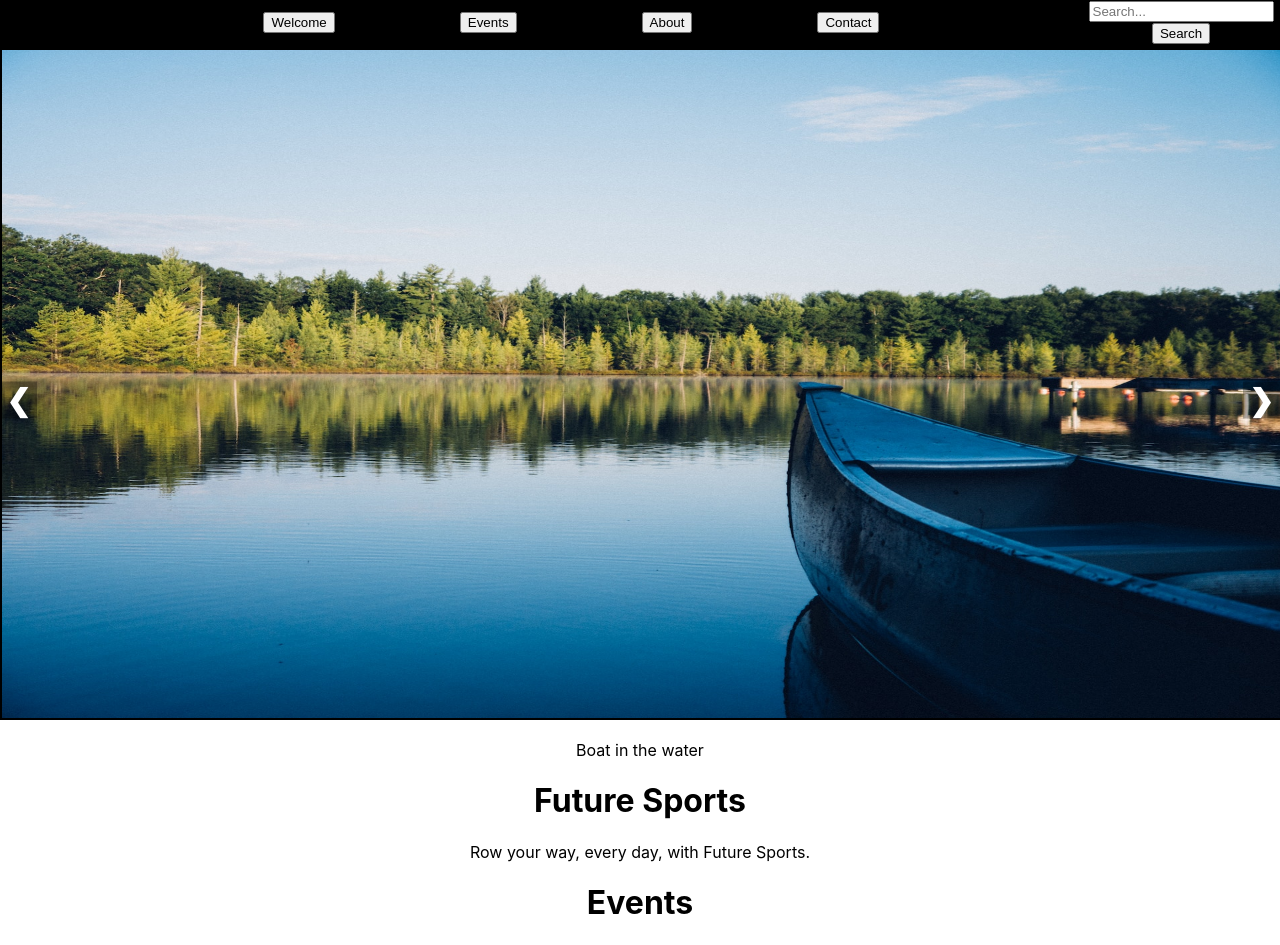
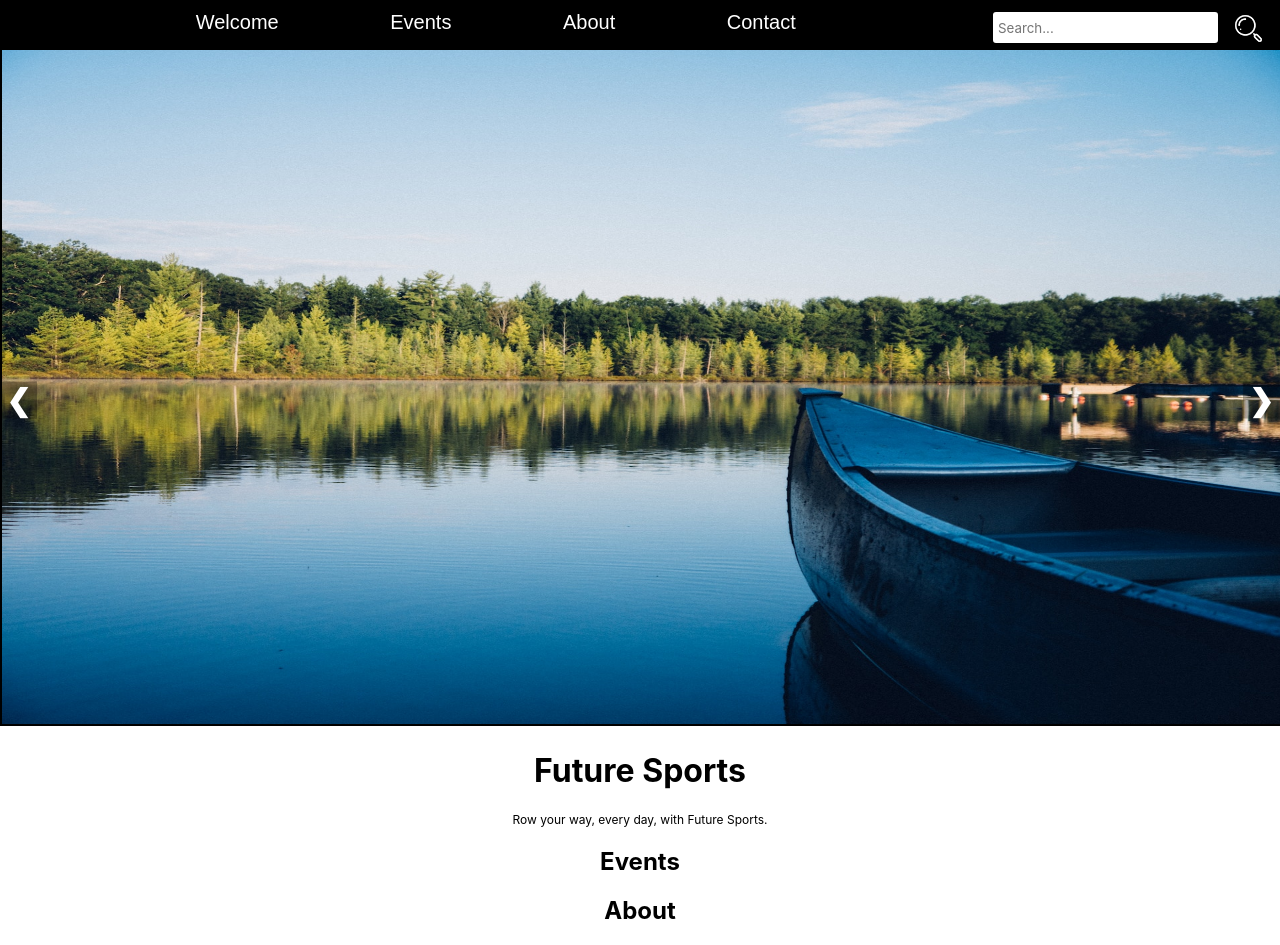
Before and after one commit to SeairahM/FutureSportsReact, a React (Create React App) app in the folder futuresports/: page / in a window 1280 px wide. Shown: the top 945 px of the page. Built offline with nearby package versions, Linux system fonts and the light colour scheme.

Commit message:
PhotoCarousel Implementation and updated CSS for Navbar and Search form

```diff
--- a/futuresports/src/App.css
+++ b/futuresports/src/App.css
@@ -1,5 +1,16 @@
 .App {
   text-align: center;
+
+}
+h1, h2, h3, h4, h5, h6, p, a, li, input, label{
+  font-family: "Inter", "Arial", "sans-serif";
+}
+h3{
+  font-size: 16px;
+  font-weight: 300;
+}
+p{
+  font-size: 12px;
 }
 
 .App-logo {
--- a/futuresports/src/App.js
+++ b/futuresports/src/App.js
@@ -14,12 +14,12 @@ function App() {
         <h1 id="welcome">Future Sports</h1>
         <p>Row your way, every day, with Future Sports.</p>
 
-        <h1 id="events">Events</h1>
+        <h2 id="events">Events</h2>
 
-        <h1 id="about">Section 3</h1>
+        <h2 id="about">About</h2>
         <p>This is the content of Section 3.</p>
 
-        <h1 id="contact">Section 3</h1>
+        <h2 id="contact">Contacts</h2>
         <p>This is the content of Section 3.</p>
 
       </div>
--- a/futuresports/src/components/navbar.css
+++ b/futuresports/src/components/navbar.css
@@ -1,34 +1,42 @@
-nav{
+nav {
   background-color: black;
   width: 100%;
   height: 50px;
   position: fixed;
-    display:flex;
+  display: flex;
   flex-wrap: nowrap;
   top: 0;
-    z-index:1;
+  z-index: 1;
   margin-top: 0;
+  margin: 0;
 }
 
-nav ul{
+nav ul {
+  background-color: black;
   width: 100%;
-    list-style-type: none;
   margin: 0;
+  padding-left: 0;
   padding-top: 10px;
 }
 
-nav li{
+nav li {
+  left: 20px;
   display: inline;
-    color: #FFFFFF;
-    font-size: 18px;
   margin-top: 10%;
   margin-right: 5%;
   margin-left: 0;
   font-family: "Inter", "Arial", "sans-serif";
-    padding-left: 7%;
+  padding-left: 50px;
 }
 
-nav ul li a:hover {
+nav li button{
+  background-color: black;
+  border: none;
+  color: #ffffff;
+  font-size: 20px;
+}
+
+nav li button:hover{
   font-family: "Inter", "Arial", "sans-serif";
   color: white;
   background-color: lightslategray;
@@ -37,35 +45,62 @@ nav ul li a:hover {
   border-radius: 5px;
 }
 
-#search-bar {
-  position: absolute; /* Absolute positioning to overlay */
-  top: 10px; /* Adjust the top position as needed */
-  right: 10px;
+#searchbar {
+  position: absolute;
+  top: 10px;
   z-index: 999;
+  display: flex;
 }
 
-
-#search-bar form {
+.searchbar {
+  margin-right: 20px;
+  margin-top: 10px;
   display: flex;
-  align-items: center;
 }
 
-#search-bar input[type="text"] {
+.searchbar button {
+  border: none;
+  background-color: black;
+  width: 35px;
+  height: 35px;
+}
+
+.searchbar button img {
+  width: 35px;
+  height: 35px;
+}
+
+.searchbar input[type="text"] {
   padding: 5px;
-  border: 1px solid #ccc;
+  border: 2px solid rgb(0, 0, 0);
   border-radius: 5px;
   margin-right: 5px;
 }
 
-#search-bar button {
-  padding: 5px 10px;
-  background-color: #007bff;
-  color: #fff;
-  border: none;
-  border-radius: 5px;
-  cursor: pointer;
+.searchresults{
+  z-index: 1;
+  position:absolute;
+  color: white;
+  background-color: rgb(28, 26, 26);
+  margin-top: 25px;
+  border-radius: 2%;
+  width: 20%;
+  height: 20%;
+  right: 0;
 }
 
-#search-results {
-  margin-top: 50px;
+.searchresults ul{
+  margin-top: 20px;
 }
+
+.close-button {
+  position: absolute;
+  top: 50px;
+  right: 10px;
+  background-color: red;
+  color: white;
+  border: none;
+  border-radius: 50%;
+  cursor: pointer;
+  z-index: 999;
+}
--- a/futuresports/src/components/navbar.js
+++ b/futuresports/src/components/navbar.js
@@ -10,6 +10,7 @@ const Navbar = () => {
     }
   };
   const [searchResults, setSearchResults] = useState([]);
+  const [showResults, setShowResults] = useState(false);
 
   const searchitems = ["welcome", "about", "events", "contact"];
 
@@ -24,6 +25,13 @@ const Navbar = () => {
     }
 
     setSearchResults(results);
+    setTimeout(() => {
+      setShowResults(true);
+    }, 1000); //
+  };
+
+  const handleClose = () => {
+    setShowResults(false);
   };
 
   return (
@@ -43,14 +51,25 @@ const Navbar = () => {
             <button onClick={() => scrollToSection("contact")}>Contact</button>
           </li>
         </ul>
-        <SearchBar onSearch={handleSearch} />
+        <div>
+          <SearchBar onSearch={handleSearch} />
+        </div>
       </nav>
       <div>
-      <ul>
-          {searchResults.map((result, index) => (
-            <li key={index}>{result}</li>
-          ))}
-        </ul>
+      <button onClick={handleSearch}>Search</button>
+      {showResults && (
+        <div>
+          <button onClick={handleClose} className="close-button">
+            &#10006; {/* Unicode character for "X" */}
+          </button>
+          <ul className="searchresults">
+            {searchResults.map((result, index) => (
+              <li key={index}>{result}</li>
+            ))}
+          </ul>
+        </div>
+      )}
+
       </div>
     </div>
   );
--- a/futuresports/src/components/photocarousel.js
+++ b/futuresports/src/components/photocarousel.js
@@ -57,7 +57,6 @@ const PhotoCarousel = () => {
           border: '2px solid black' // Example: Add a red border
         }}
       />
-      <p>{images[currentIndex].description}</p>
       <button onClick={goToNext} style={{
         fontSize:'30px',
         fontWeight: 'bold',
--- a/futuresports/src/components/searchbar.js
+++ b/futuresports/src/components/searchbar.js
@@ -1,4 +1,5 @@
 import React, { useState } from 'react';
+import SearchIcon from '../assets/images/searchicon.png';
 
 function SearchBar({ onSearch }) {
   const [query, setQuery] = useState('');
@@ -13,14 +14,15 @@ function SearchBar({ onSearch }) {
   };
 
   return (
-    <form onSubmit={handleSubmit}>
+    <form onSubmit={handleSubmit} className='searchbar'>
       <input
         type="text"
         placeholder="Search..."
         value={query}
         onChange={handleChange}
       />
-      <button type="submit">Search</button>
+      <button className="search" type="submit">
+      <img src ={SearchIcon} alt="Search Icon"/></button>
     </form>
   );
 }
```
Also changed, not shown: futuresports/src/components/events.js (added). Lines whose indentation alone changed are shown as unchanged.
